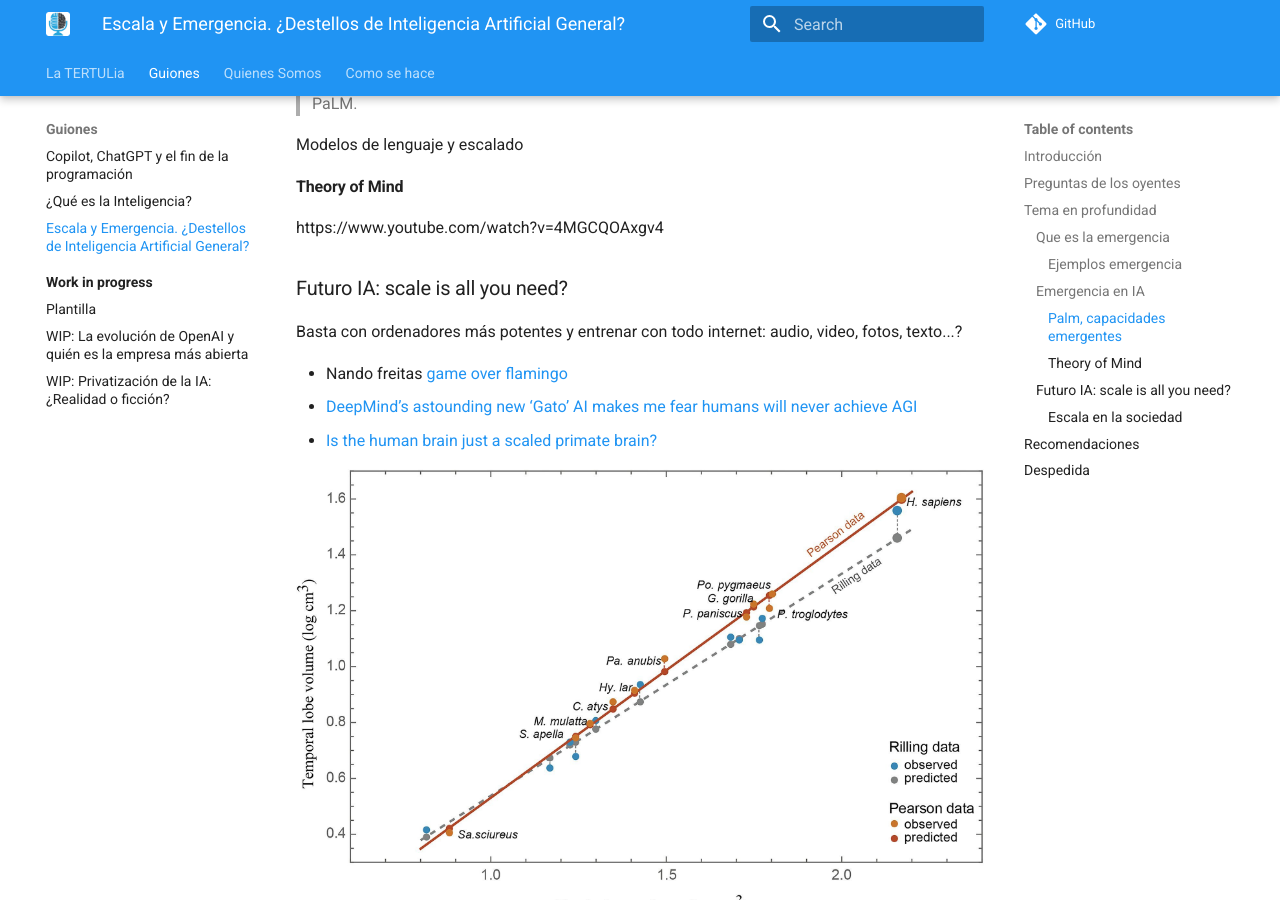
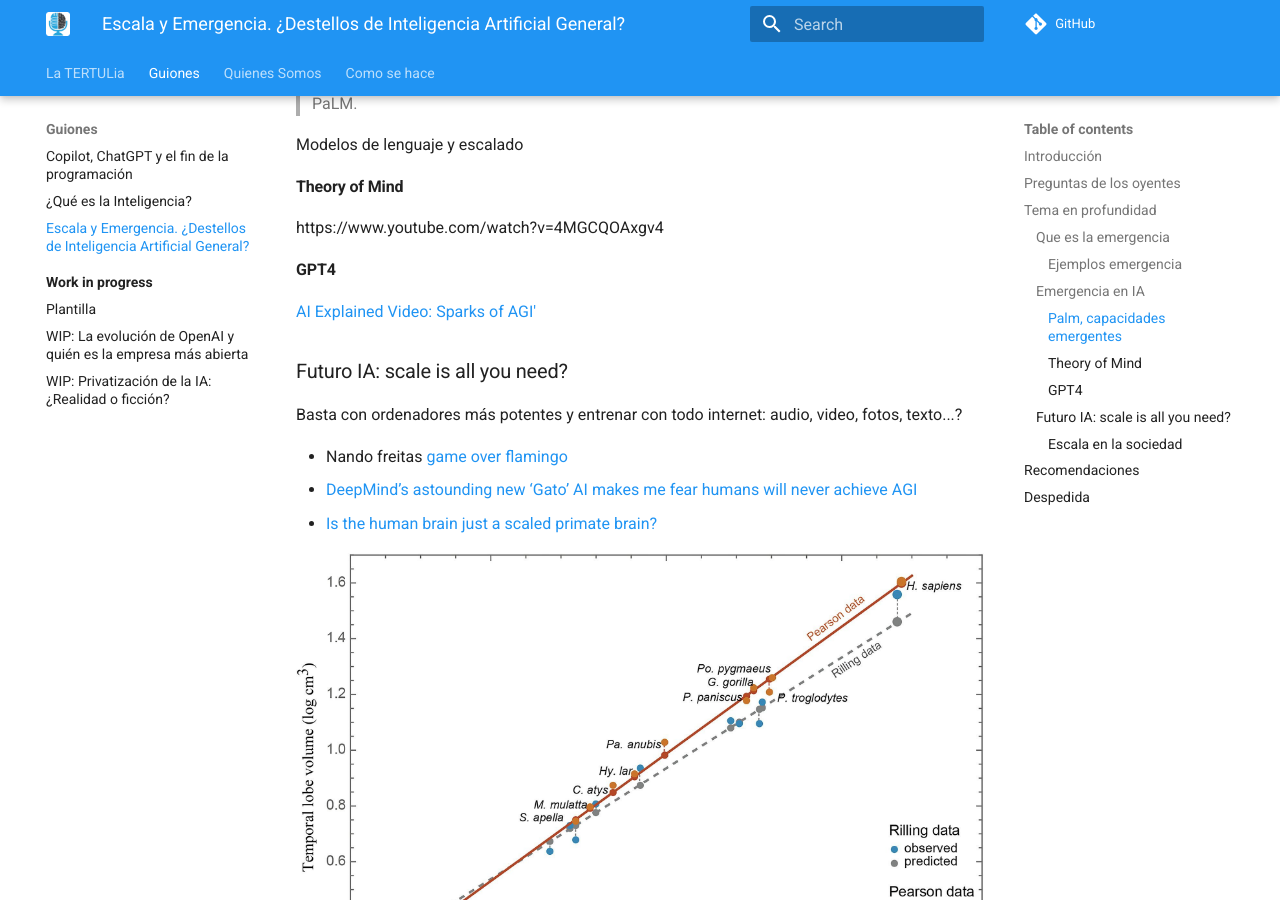
Before and after one commit to ironbar/tertulia_inteligencia_artificial, an MkDocs documentation site: the page built from docs/guiones/03-emergencia.md, in a window 1280 px wide and 900 px high, scrolled down 1621 px. Built offline with MkDocs 1.6.1 and Material for MkDocs 9.7.7, drawn with Linux system fonts in a browser that asks for light colours; comment, search, counter and statistics services are not loaded.

Commit message:
added sparks of agi video

```diff
--- a/docs/guiones/03-emergencia.md
+++ b/docs/guiones/03-emergencia.md
@@ -44,6 +44,10 @@
 
 https://www.youtube.com/watch?v=4MGCQOAxgv4
 
+#### GPT4
+
+[AI Explained Video: Sparks of AGI'](https://youtu.be/Mqg3aTGNxZ0)
+
 ### Futuro IA: scale is all you need?
 
 Basta con ordenadores más potentes y entrenar con todo internet: audio, video, fotos, texto...?
```
